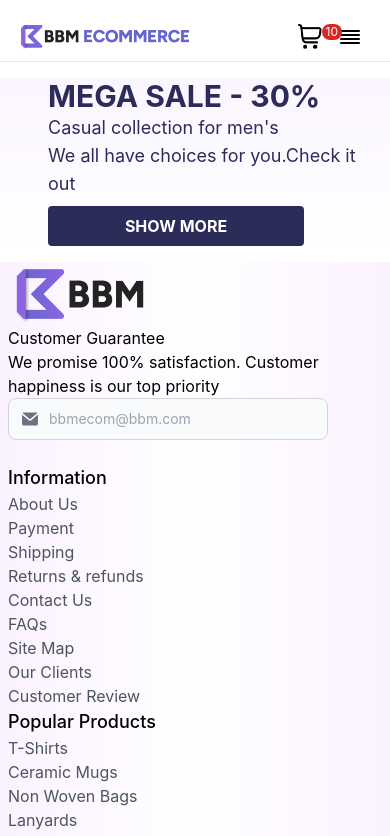
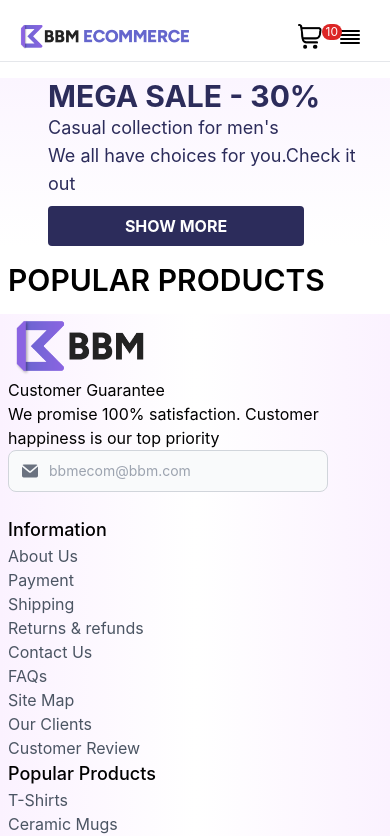
Before and after one commit to amerul95/ecomm2.0, a React (Create React App) app: page / in a window 390 px wide. Shown: the top 836 px of the page. Built offline with nearby package versions, Linux system fonts and the light colour scheme.

Commit message:
start popular product

```diff
--- a/src/Pages/Home.js
+++ b/src/Pages/Home.js
@@ -1,10 +1,12 @@
 import React from 'react'
 import { Megasale } from '../components/megasale/Megasale.js';
+import { PopularProduct } from '../components/popularproduct/PopularProduct.js';
 
 export default function home() {
   return (
     <div>
       <Megasale/>
+      <PopularProduct/>
     </div>
   )
 }
--- /dev/null
+++ b/src/components/popularproduct/PopularProduct.js
@@ -0,0 +1,9 @@
+import React from 'react'
+
+export const PopularProduct = () => {
+  return (
+    <div className='max-w-7xl px-2 mx-auto sm:px-6 lg:px-8 m-2 flex my-4 md:my-8 '>
+        <h2 className='text-3xl font-semibold'>POPULAR PRODUCTS</h2>
+    </div>
+  )
+}
```
